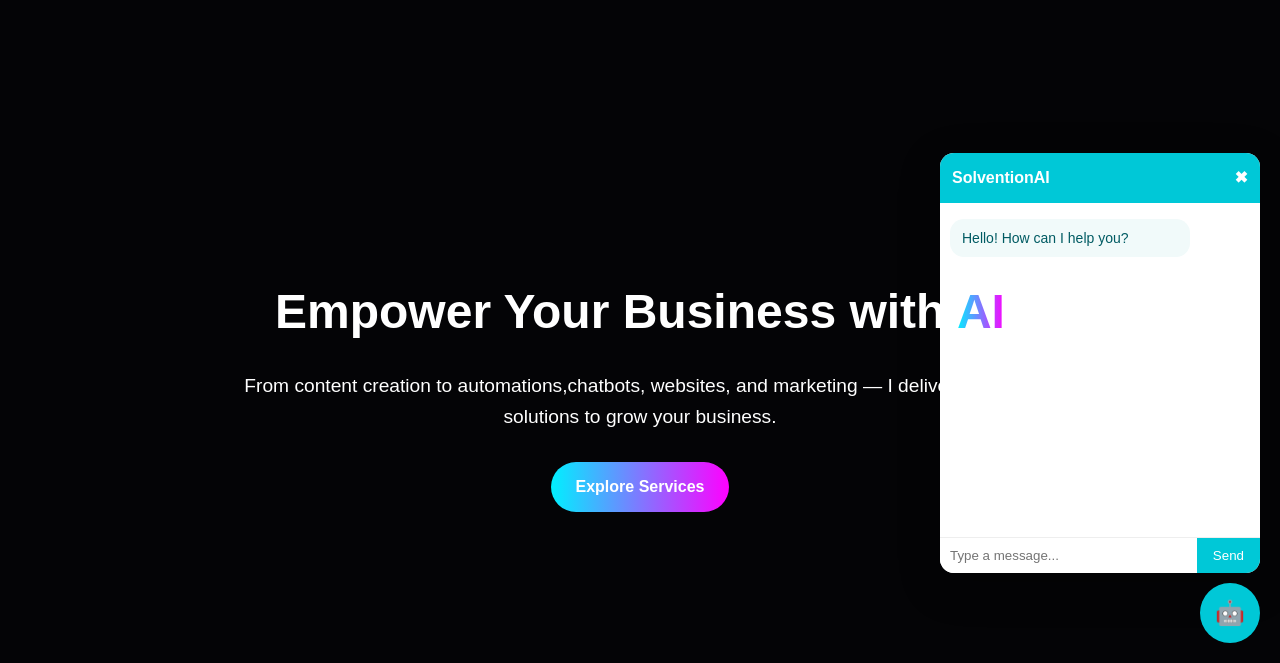
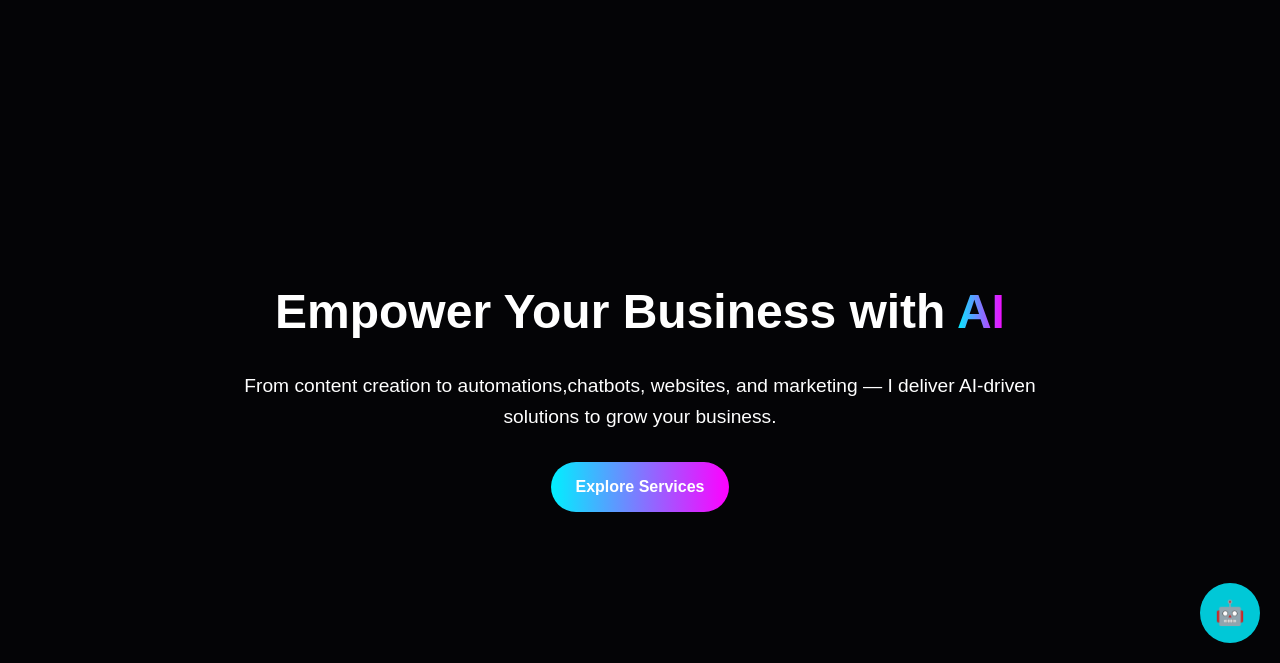
Before and after one commit to ProjectHubAI/ProjectHubAI.github.io, a plain HTML site: page index.html in a window 1280 px wide. Shown: the part 137-800 px from the top of the page. Drawn offline with Linux system fonts and the light colour scheme.

Commit message:
Update index.html

```diff
--- a/index.html
+++ b/index.html
@@ -128,10 +128,11 @@
 #chat-box{
   position:fixed; bottom:90px; right:20px;
   width:320px; height:420px; background:#fff;
-  border-radius:14px; display:none;
+  border-radius:14px;
+  display:none; /* ✅ hidden on refresh */
+  flex-direction:column;
   box-shadow:0 12px 40px rgba(0,0,0,.3);
   overflow:hidden; font-family:Arial, sans-serif;
-  display:flex; flex-direction:column;
 }
 
 .chat-header{
@@ -223,6 +224,7 @@ input.addEventListener("keypress", e => {
 </script>
 
 
+
 </div>
   <!-- Footer -->
   <footer class="footer">
```
